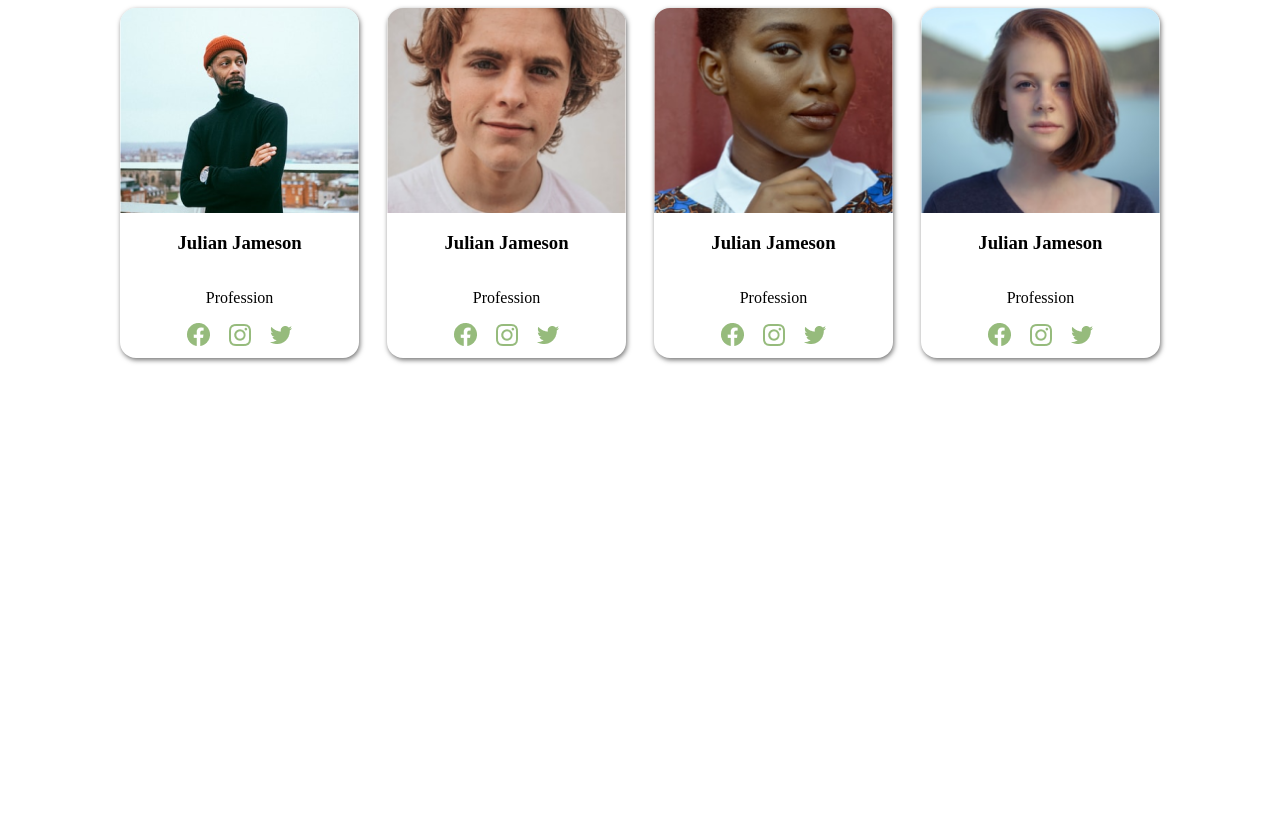
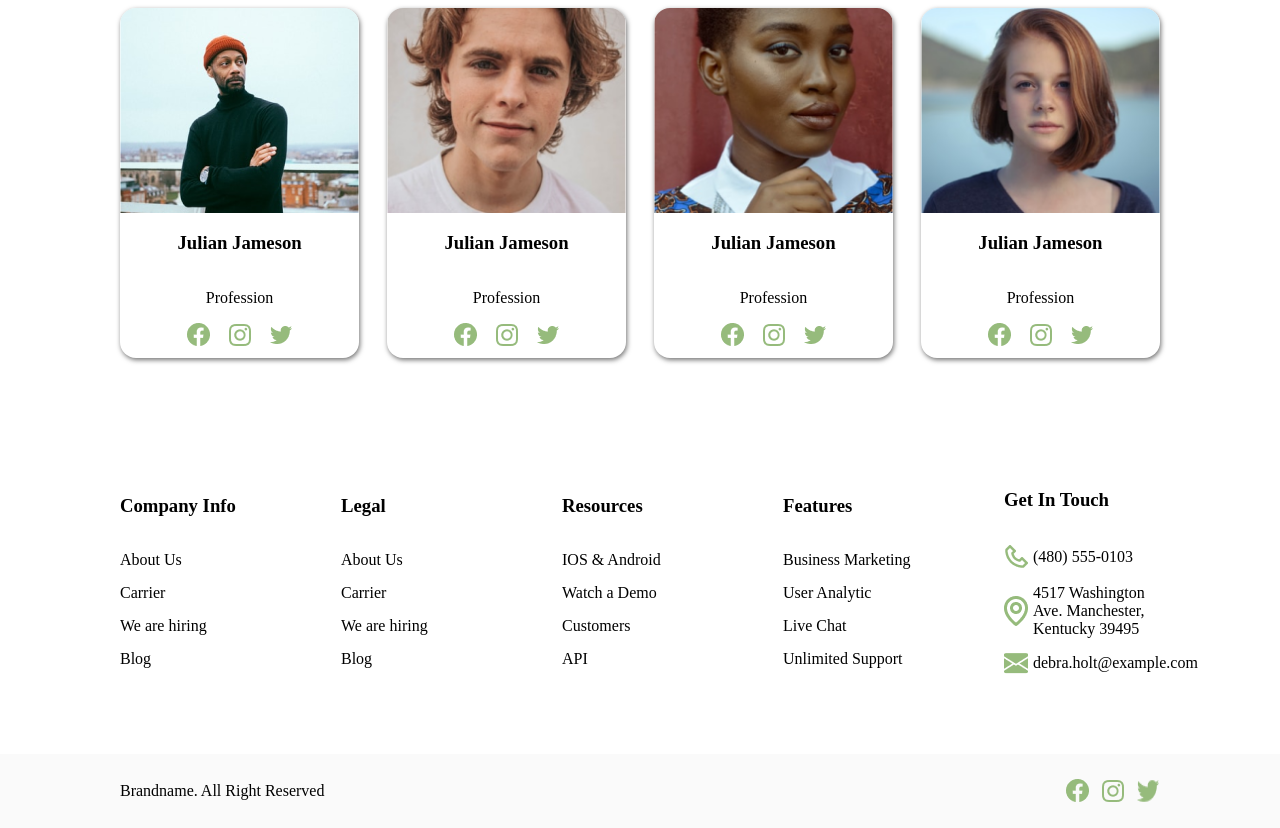
Before and after one commit to BuiVanQuangHung/wgt_test, a plain HTML site: page index.html in a window 1280 px wide. Shown: the part 1634-2462 px from the top of the page. Before the commit the page ends 2024 px from the top, so only its background shows below. Drawn offline with Linux system fonts and the light colour scheme.

Commit message:
feat(ui): add footer

```diff
--- a/index.html
+++ b/index.html
@@ -161,5 +161,68 @@
         </div>
       </div>
     </section>
+
+    <footer class="footer">
+      <div class="footer__company-info">
+        <div class="footer__section">
+          <h3 class="footer__section-title">Company Info</h3>
+          <p>About Us</p>
+          <p>Carrier</p>
+          <p>We are hiring</p>
+          <p>Blog</p>
+        </div>
+        <div class="footer__section">
+          <h3 class="footer__section-title">Legal</h3>
+          <p>About Us</p>
+          <p>Carrier</p>
+          <p>We are hiring</p>
+          <p>Blog</p>
+        </div>
+        <div class="footer__section">
+          <h3 class="footer__section-title">Resources</h3>
+          <p>IOS & Android</p>
+          <p>Watch a Demo</p>
+          <p>Customers</p>
+          <p>API</p>
+        </div>
+        <div class="footer__section">
+          <h3 class="footer__section-title">Features</h3>
+          <p>Business Marketing</p>
+          <p>User Analytic</p>
+          <p>Live Chat</p>
+          <p>Unlimited Support</p>
+        </div>
+        <div class="footer__section">
+          <h3 class="footer__section-title">Get In Touch</h3>
+          <p class="footer__contact-info">
+            <img src="./assets/bx_bx-phone.png" />
+            (480) 555-0103
+          </p>
+          <p class="footer__contact-info">
+            <img src="./assets/bx_bx-map.png" />
+            4517 Washington Ave. Manchester,
+            <br />Kentucky 39495
+          </p>
+          <p class="footer__contact-info">
+            <img src="./assets/mail.png" />
+            debra.holt@example.com
+          </p>
+        </div>
+      </div>
+    </footer>
+    <div class="brand-footer">
+      <p class="brand-footer__text">Brandname. All Right Reserved</p>
+      <div class="brand-footer__social-icons">
+        <img
+          src="./assets/ant-design_facebook-filled.png"
+          class="brand-footer__icon"
+        />
+        <img
+          src="./assets/ant-design_instagram-outlined.png"
+          class="brand-footer__icon"
+        />
+        <img src="./assets/twitter.png" class="brand-footer__icon" />
+      </div>
+    </div>
   </body>
 </html>
--- a/style.css
+++ b/style.css
@@ -173,6 +173,45 @@
   margin-bottom: 1rem;
 }
 
+.footer__company-info {
+  display: flex;
+  flex-wrap: wrap;
+  justify-content: space-between;
+  align-items: center;
+  margin: 5rem 7.5rem;
+  gap: 1rem;
+}
+
+.footer__section {
+  width: 15%;
+  display: flex;
+  flex-direction: column;
+  gap: 15px;
+}
+
+.footer__section p {
+  margin: 0;
+}
+
+.footer__contact-info {
+  display: flex;
+  align-items: center;
+  gap: 5px;
+}
+
+.brand-footer {
+  background-color: #fafafa;
+  padding: 0 7.5rem;
+  height: 74px;
+  display: flex;
+  align-items: center;
+  justify-content: space-between;
+}
+.brand-footer__social-icons {
+  display: flex;
+  gap: 10px;
+}
+
 /* Dành cho màn hình nhỏ (ví dụ: điện thoại di động) */
 @media only screen and (max-width: 600px) {
   .navbar {
@@ -203,6 +242,9 @@
   .card-profile {
     width: 45%;
   }
+  .footer__section {
+    width: 45%;
+  }
 }
 
 /* Dành cho màn hình trung bình (ví dụ: máy tính bảng) */
@@ -229,4 +271,7 @@
   .card-profile {
     width: 30%;
   }
+  .footer__section {
+    width: 35%;
+  }
 }
```
